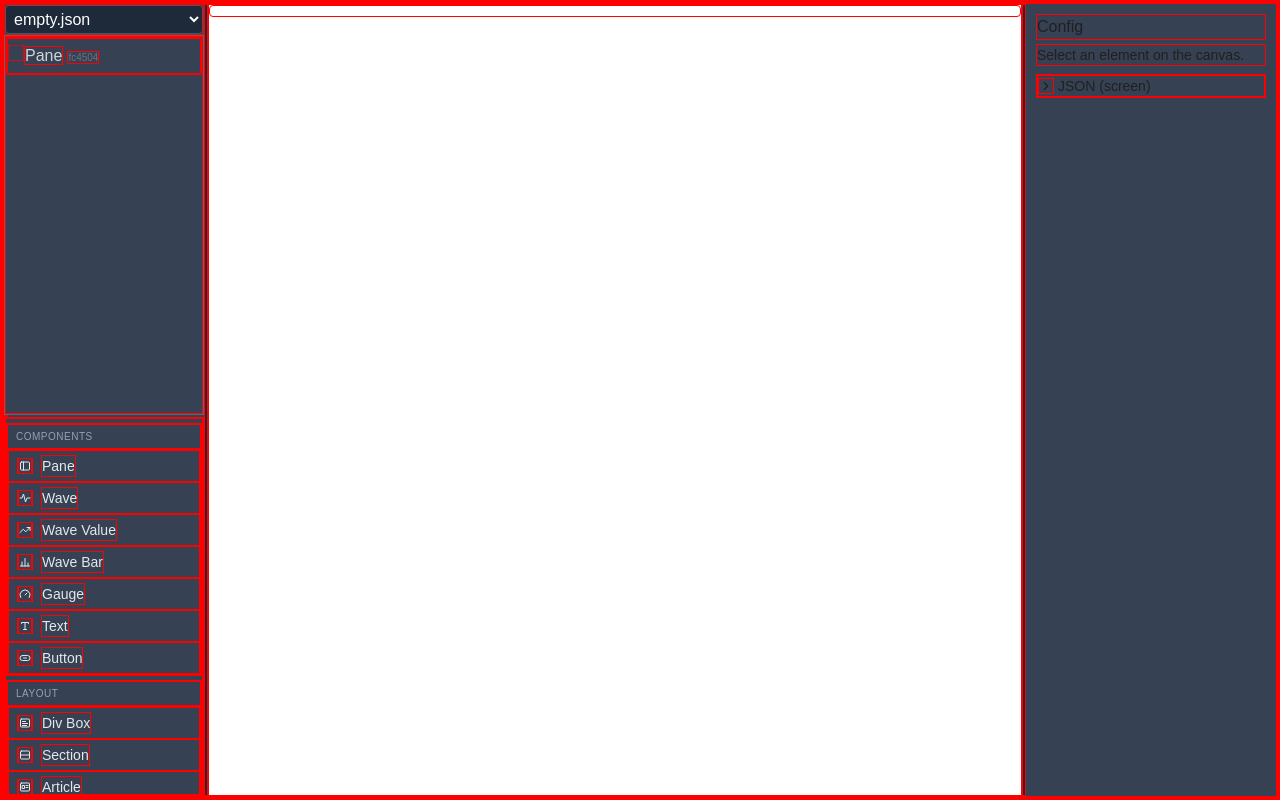
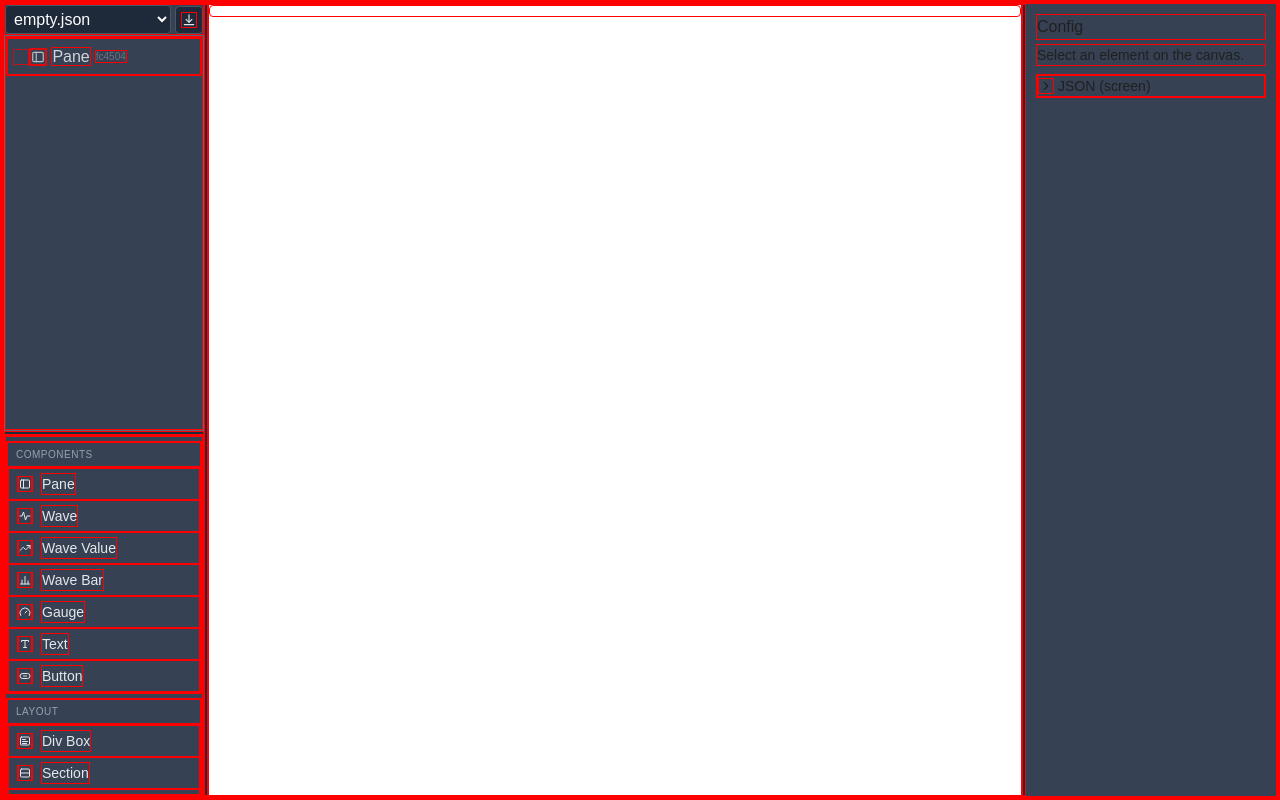
Before and after one commit to sonicdelay/mtcms, a React (Vite) app in the folder vp1/: page / in a window 1280 px wide. Built offline with nearby package versions, Linux system fonts and the light colour scheme.

Commit message:
fix: a lot

```diff
--- a/vp1/src/components/SdTree.tsx
+++ b/vp1/src/components/SdTree.tsx
@@ -60,6 +60,8 @@ interface ItemElementProps {
 interface SdTreeProps {
   data?: TreeItem | (TreeItem | string)[] | string | null;
   children?: ReactNode | TreeItemTemplate;
+  /** Renders a leading icon per item, before its template content. */
+  renderIcon?: (item: TreeItem, state: TreeItemState) => ReactNode;
   className?: string;
   selectedId?: string;
   onSelect?: (item: TreeItem, key: string) => void;
@@ -109,6 +111,7 @@ const defaultTemplate: TreeItemTemplate = (item) => <li>{titleOf(item)}</li>;
 const SdTree = ({
   data,
   children,
+  renderIcon,
   className,
   selectedId,
   onSelect,
@@ -298,8 +301,13 @@ const SdTree = ({
       <span className="Tree-twisty Tree-twisty-empty" />
     );
 
+    const iconNode = renderIcon?.(item, state);
+    const leading = iconNode ? (
+      <span className="Tree-icon">{iconNode}</span>
+    ) : null;
+
     const group = isExpanded ? (
-      <ul role="group" className="Tree-group">
+      <ul role="group" className="Tree-group" style={{ paddingLeft: INDENT }}>
         {kids.map((child, index) =>
           renderItem(child, keyOf(child, `${key}.${index}`), depth + 1),
         )}
@@ -320,7 +328,6 @@ const SdTree = ({
       ]
         .filter(Boolean)
         .join(" "),
-      style: { paddingLeft: depth * INDENT },
     };
 
     const rendered = template(item, state);
@@ -402,7 +409,6 @@ const SdTree = ({
           className: [itemProps.className, element.props.className]
             .filter(Boolean)
             .join(" "),
-          style: { ...element.props.style, paddingLeft: depth * INDENT },
           onClick: (e: MouseEvent<HTMLElement>) => {
             element.props.onClick?.(e);
             if (e.defaultPrevented) return;
@@ -410,6 +416,7 @@ const SdTree = ({
           },
         },
         <Fragment key="twisty">{twisty}</Fragment>,
+        <Fragment key="icon">{leading}</Fragment>,
         <Fragment key="content">{element.props.children}</Fragment>,
         <Fragment key="group">{group}</Fragment>,
       );
@@ -418,6 +425,7 @@ const SdTree = ({
     return (
       <li key={key} {...itemProps} {...dragHandlers} onClick={activate}>
         {twisty}
+        {leading}
         {rendered}
         {group}
       </li>
--- a/vp1/src/components/editor/Editor.tsx
+++ b/vp1/src/components/editor/Editor.tsx
@@ -1,4 +1,4 @@
-import { type CSSProperties, useEffect, useState } from "react";
+import { type CSSProperties, useEffect, useRef, useState } from "react";
 import { layouts, loadLayouts } from "../../layoutTree";
 import type { Node } from "../../types";
 import { palette, paletteGroups } from "../../editor/registry";
@@ -11,6 +11,9 @@ import SdTree, {
 import { isDroppable } from "../../editor/registry";
 import { sdButtonObject } from "../SdButton";
 import SdSplitHandle from "../SdSplitHandle";
+
+const DEFAULT_TREE_SHARE = 0.5;
+const MIN_TREE_SHARE = 0.15;
 
 interface EditorProps {
   selectedLayout: string;
@@ -82,6 +85,16 @@ function IconReset() {
   );
 }
 
+function IconExport() {
+  return (
+    <svg {...iconProps} aria-hidden="true">
+      <path d="M12 3v12" />
+      <path d="M7 11l5 5 5-5" />
+      <path d="M4 20h16" />
+    </svg>
+  );
+}
+
 const Editor = ({
   selectedLayout,
   onLayoutChange,
@@ -99,6 +112,18 @@ const Editor = ({
   const [handlerCount, setHandlerCount] = useState(0);
   const [handlers, setHandlers] = useState(() => globalThis.sd.listHandlers());
   const [layoutNames, setLayoutNames] = useState<string[]>([]);
+  const [treeShare, setTreeShare] = useState(DEFAULT_TREE_SHARE);
+  const columnRef = useRef<HTMLDivElement>(null);
+
+  const resizeTree = (deltaY: number) => {
+    const height = columnRef.current?.clientHeight;
+    if (!height) return;
+    setTreeShare((prev) => {
+      const next = prev + deltaY / height;
+      const clamped = Math.min(1 - MIN_TREE_SHARE, Math.max(MIN_TREE_SHARE, next));
+      return Math.abs(clamped - prev) < 0.001 ? prev : clamped;
+    });
+  };
 
   const refreshHandlers = () => {
     setHandlerCount(globalThis.sd.getHandlerCount());
@@ -115,6 +140,21 @@ const Editor = ({
     globalThis.sd.removeHandler();
   };
 
+  const exportModel = () => {
+    if (!tree) return;
+    const blob = new Blob([JSON.stringify(tree, null, 2)], {
+      type: "application/json",
+    });
+    const url = URL.createObjectURL(blob);
+    const link = document.createElement("a");
+    link.href = url;
+    link.download = `${selectedLayout || "layout"}.json`;
+    document.body.appendChild(link);
+    link.click();
+    link.remove();
+    URL.revokeObjectURL(url);
+  };
+
   useEffect(() => {
     globalThis.sd.resetHandlerState();
     refreshHandlers();
@@ -123,12 +163,13 @@ const Editor = ({
 
   return (
     <div
+      ref={columnRef}
       className="Editor bg-gray-700 border-none flex h-full min-h-0 flex-col"
       style={style}
     >
-      <div className="shrink-0">
+      <div className="flex shrink-0 items-center gap-1">
         <select
-          className="w-full p-1 bg-gray-800 text-white border border-gray-600 rounded"
+          className="min-w-0 flex-1 rounded border border-gray-600 bg-gray-800 p-1 text-white"
           value={selectedLayout}
           onChange={(event) => onLayoutChange(event.target.value)}
         >
@@ -136,6 +177,16 @@ const Editor = ({
             <option key={name} value={name}>{name}</option>
           ))}
         </select>
+        <button
+          type="button"
+          onClick={exportModel}
+          disabled={!tree}
+          aria-label="Export model"
+          title={`Export ${selectedLayout || "layout"} as JSON`}
+          className="flex h-7 w-7 shrink-0 items-center justify-center rounded border border-gray-600 bg-gray-800 p-1 text-gray-200 disabled:cursor-not-allowed disabled:opacity-50"
+        >
+          <IconExport />
+        </button>
         {
           /* <h3>Editor (F8)</h3>
         <button onClick={() => sendAction("button_click", "Button clicked!")}>
@@ -192,7 +243,9 @@ const Editor = ({
         }
       </div>
 
-      <div className="flex min-h-0 flex-1 flex-col border-t border-white/20">
+      <div className="flex min-h-0 flex-col overflow-hidden border-t border-white/20"
+        style={{ flexBasis: `${treeShare * 100}%`, flexGrow: 0, flexShrink: 0 }}
+      >
         {/* <label className="block text-sm bg-gray-700">Layout Tree</label> */}
         <div className="min-h-0 flex-1 overflow-auto">
           {tree
@@ -211,6 +264,11 @@ const Editor = ({
                 }}
                 canDropInside={(item) =>
                   typeof item.type === "string" && isDroppable(item as Node)}
+                renderIcon={(item) => {
+                  const type = typeof item.type === "string" ? item.type : "";
+                  const name = palette[type]?.icon;
+                  return name ? icons[name]() : null;
+                }}
               >
                 {(item: TreeItem, state: TreeItemState) => (
                   <li
@@ -218,9 +276,9 @@ const Editor = ({
                       ? "text-yellow-200"
                       : "text-gray-300"}
                   >
-                    <span className="truncate">{labelOf(item)}</span>
+                    <span className="align-middle">{labelOf(item)}</span>
                     {shortId(item) && (
-                      <span className="text-gray-500 text-[10px] ml-1">
+                      <span className="ml-1 align-middle text-[10px] text-gray-500">
                         {shortId(item)}
                       </span>
                     )}
@@ -232,12 +290,13 @@ const Editor = ({
         </div>
       </div>
       <SdSplitHandle
-        label="Resize panel"
+        label="Resize tree and component list"
         sign={1}
-        onResize={() => {}}
-        onReset={() => {}}
+        orientation="horizontal"
+        onResize={resizeTree}
+        onReset={() => setTreeShare(DEFAULT_TREE_SHARE)}
       />
-      <div className="flex min-h-0 flex-1 flex-col ">
+      <div className="flex min-h-0 flex-1 flex-col overflow-hidden">
         <div className="min-h-0 flex-1 overflow-auto py-1">
           {paletteGroups.map((group) => (
             <div key={group.id} className="mb-1">
--- a/vp1/src/editor/treeOps.ts
+++ b/vp1/src/editor/treeOps.ts
@@ -1,7 +1,29 @@
 import type { LayoutChild, Node } from "../layoutTypes";
 
+const webCrypto = typeof crypto !== "undefined" ? crypto : undefined;
+
+export function randomId(): string {
+  if (typeof webCrypto?.randomUUID === "function") return webCrypto.randomUUID();
+  const bytes = new Uint8Array(16);
+  if (typeof webCrypto?.getRandomValues === "function") {
+    webCrypto.getRandomValues(bytes);
+  } else {
+    for (let i = 0; i < bytes.length; i++) bytes[i] = Math.floor(Math.random() * 256);
+  }
+  bytes[6] = (bytes[6] & 0x0f) | 0x40;
+  bytes[8] = (bytes[8] & 0x3f) | 0x80;
+  const hex = Array.from(bytes, (b) => b.toString(16).padStart(2, "0"));
+  return [
+    hex.slice(0, 4).join(""),
+    hex.slice(4, 6).join(""),
+    hex.slice(6, 8).join(""),
+    hex.slice(8, 10).join(""),
+    hex.slice(10, 16).join(""),
+  ].join("-");
+}
+
 export function createNode(type: string, defaults: Partial<Node> = {}): Node {
-  return { id: crypto.randomUUID(), type, ...defaults };
+  return { id: randomId(), type, ...defaults };
 }
 
 export function childrenOf(children: LayoutChild[] | string | undefined): LayoutChild[] {
@@ -129,7 +151,7 @@ export function deleteNode(root: Node, id: string): Node {
 function cloneWithNewIds(n: Node): Node {
   return {
     ...n,
-    id: crypto.randomUUID(),
+    id: randomId(),
     children: childrenOf(n.children).map((c) => (typeof c === "string" ? c : cloneWithNewIds(c))),
   };
 }
@@ -166,7 +188,7 @@ export function ensureIds(node: Node): Node {
       : children;
   return {
     ...node,
-    id: node.id ?? crypto.randomUUID(),
+    id: node.id ?? randomId(),
     children: nextChildren,
   };
 }
--- a/vp1/src/stylesheets/components.scss
+++ b/vp1/src/stylesheets/components.scss
@@ -45,6 +45,16 @@
     }
   }
 
+  .Tree-icon {
+    display: inline-flex;
+    align-items: center;
+    vertical-align: middle;
+    width: 1.15em;
+    height: 1.15em;
+    margin-right: 0.25em;
+    opacity: 0.85;
+  }
+
   .Tree-item-selected {
     background-color: rgba(74, 144, 226, 0.35);
   }
@@ -68,6 +78,7 @@
     height: 1em;
     line-height: 1em;
     text-align: center;
+    vertical-align: middle;
     opacity: 0.7;
   }
 
```
Also changed, not shown: vp1/src/components/SdSplitHandle.tsx (+26 -16 lines), 1 other file (tests, documents, lock files or other folders).
